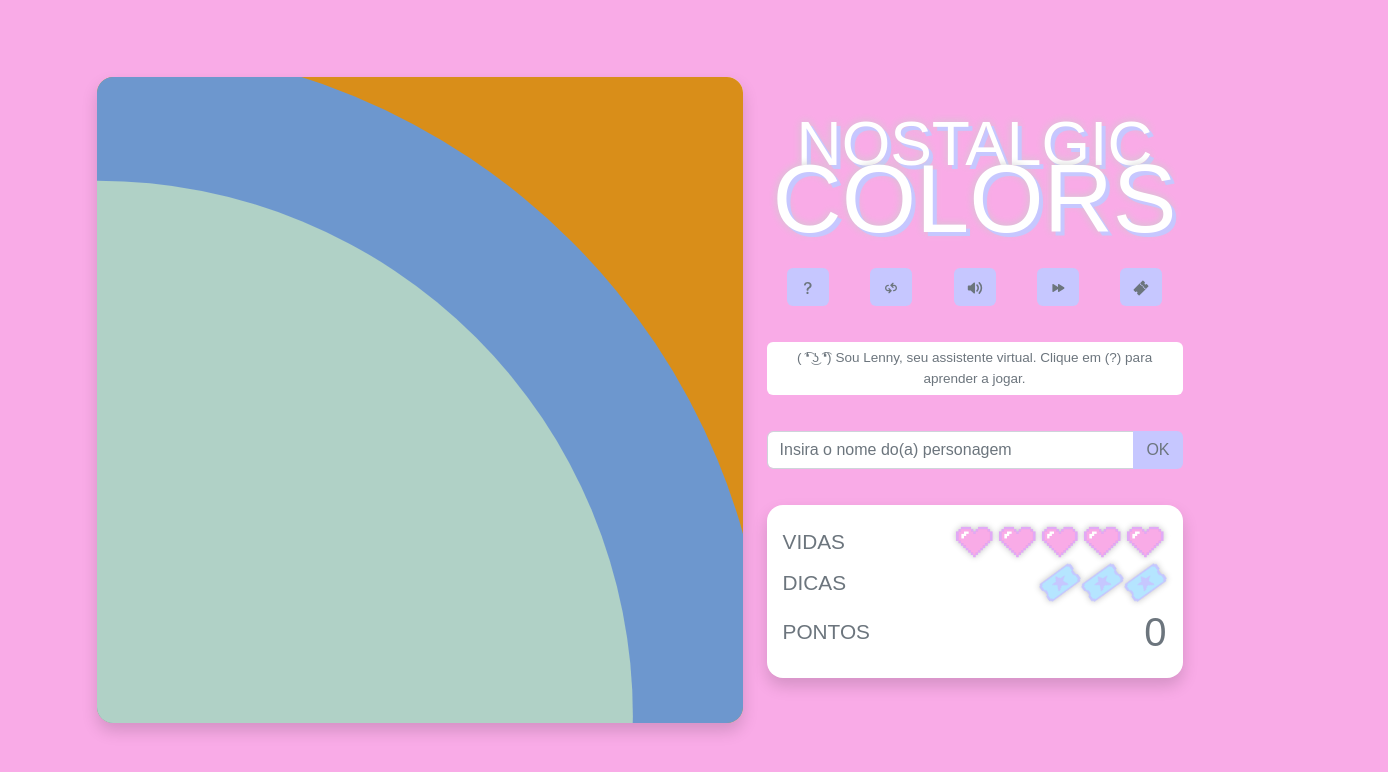
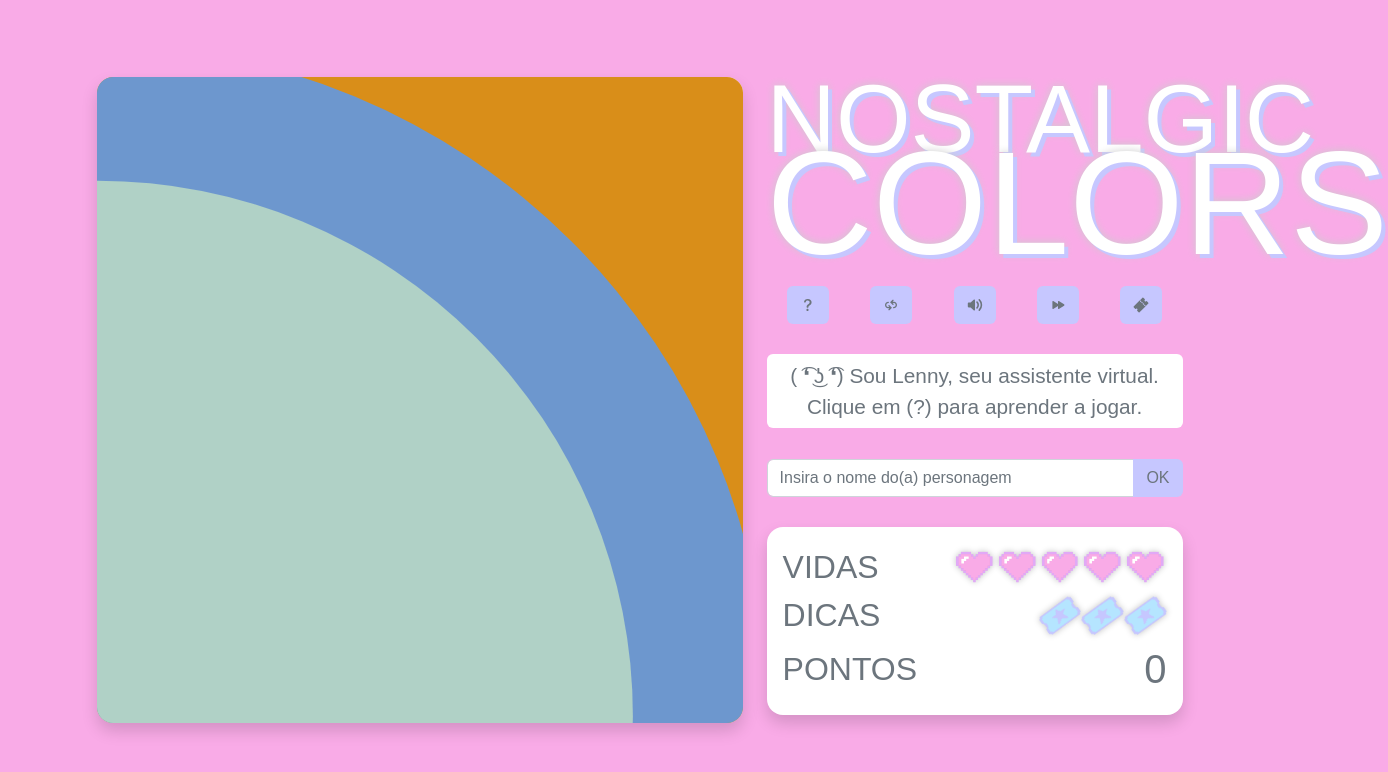
Before and after one commit to gabrielsoarespebr/nostalgic-colors, a React (Vite) app: page / in a window 1280 px wide. Shown: the top 772 px of the page, 1388 px wide, since content can reach past the window. Built offline with nearby package versions, Linux system fonts and the light colour scheme; a web font is replaced by a local one.

Commit message:
style: Font size for large screens

```diff
--- a/src/App.css
+++ b/src/App.css
@@ -21,6 +21,12 @@ body {
   color: var(--grayDark);
 }
 
+@media (min-width: 1200px) {
+  body {
+    font-size: 2em;
+  }
+}
+
 .cursor-pointer {
   cursor: pointer;
 }
```
